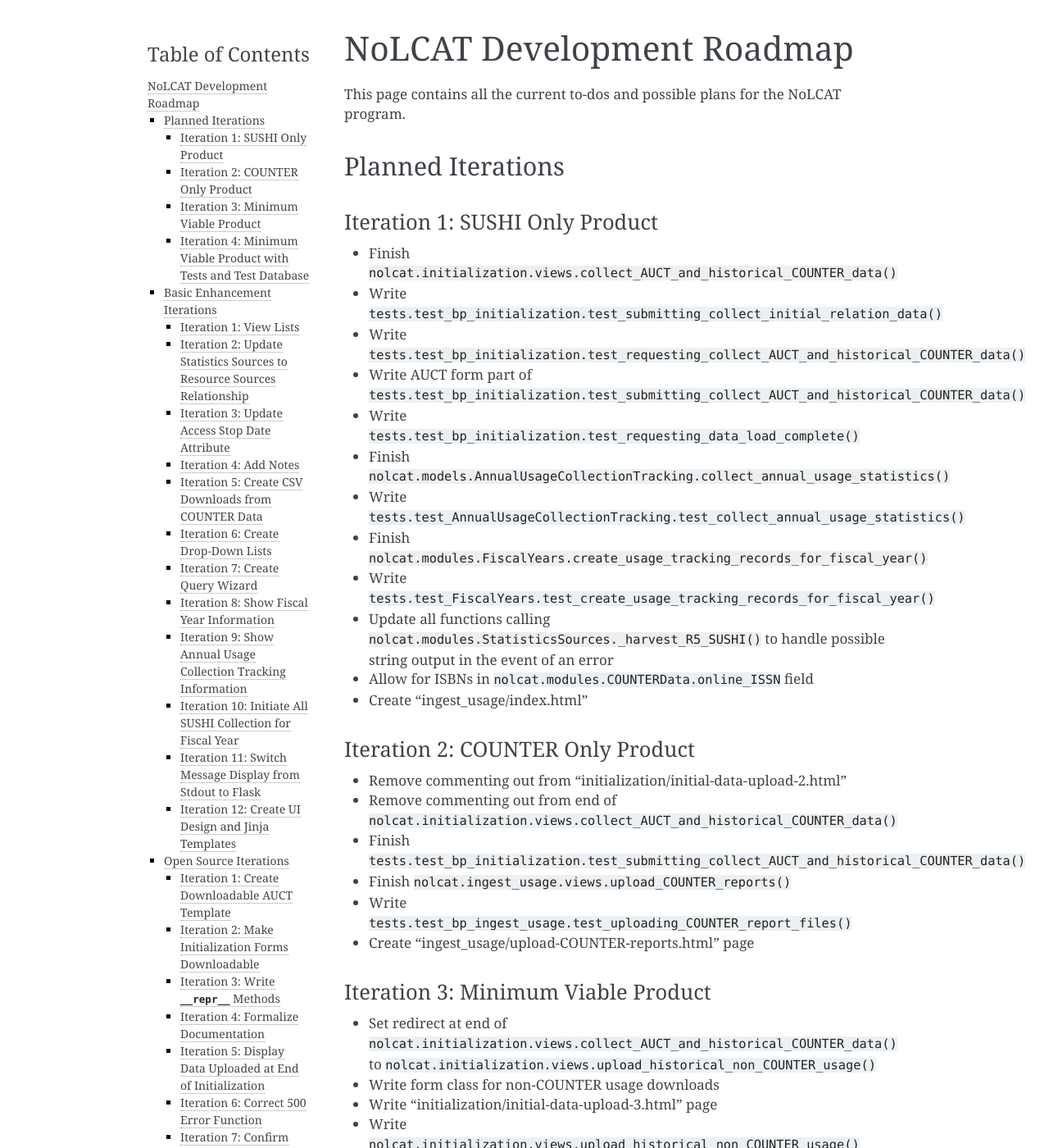
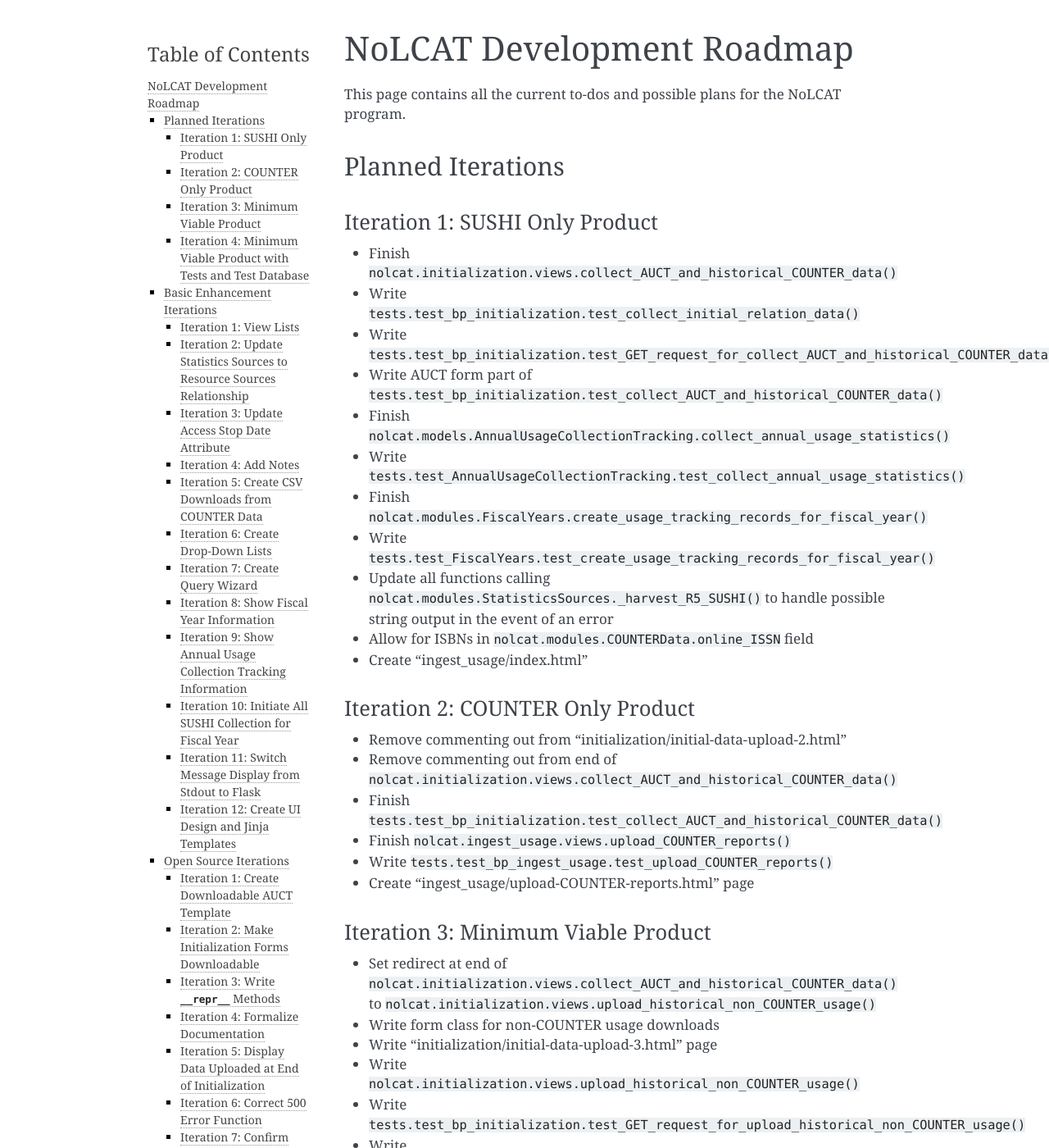
Before and after one commit to ereiskind/nolcat, a Sphinx documentation site: the page built from docs/source/roadmap.rst, in a window 1280 px wide and 1400 px high. Shown: the whole window at 82% size. Built offline with Sphinx 7.4.7, drawn with Linux system fonts in a browser that asks for light colours; some of the changed text lies outside the part shown.

Commit message:
Correct function names and docstrings in tests

```diff
--- a/docs/source/roadmap.rst
+++ b/docs/source/roadmap.rst
@@ -8,10 +8,9 @@ Planned Iterations
 Iteration 1: SUSHI Only Product
 ===============================
 * Finish ``nolcat.initialization.views.collect_AUCT_and_historical_COUNTER_data()``
-* Write ``tests.test_bp_initialization.test_submitting_collect_initial_relation_data()``
-* Write ``tests.test_bp_initialization.test_requesting_collect_AUCT_and_historical_COUNTER_data()``
-* Write AUCT form part of ``tests.test_bp_initialization.test_submitting_collect_AUCT_and_historical_COUNTER_data()``
-* Write ``tests.test_bp_initialization.test_requesting_data_load_complete()``
+* Write ``tests.test_bp_initialization.test_collect_initial_relation_data()``
+* Write ``tests.test_bp_initialization.test_GET_request_for_collect_AUCT_and_historical_COUNTER_data()``
+* Write AUCT form part of ``tests.test_bp_initialization.test_collect_AUCT_and_historical_COUNTER_data()``
 * Finish ``nolcat.models.AnnualUsageCollectionTracking.collect_annual_usage_statistics()``
 * Write ``tests.test_AnnualUsageCollectionTracking.test_collect_annual_usage_statistics()``
 * Finish ``nolcat.modules.FiscalYears.create_usage_tracking_records_for_fiscal_year()``
@@ -24,9 +23,9 @@ Iteration 2: COUNTER Only Product
 =================================
 * Remove commenting out from "initialization/initial-data-upload-2.html"
 * Remove commenting out from end of ``nolcat.initialization.views.collect_AUCT_and_historical_COUNTER_data()``
-* Finish ``tests.test_bp_initialization.test_submitting_collect_AUCT_and_historical_COUNTER_data()``
+* Finish ``tests.test_bp_initialization.test_collect_AUCT_and_historical_COUNTER_data()``
 * Finish ``nolcat.ingest_usage.views.upload_COUNTER_reports()``
-* Write ``tests.test_bp_ingest_usage.test_uploading_COUNTER_report_files()``
+* Write ``tests.test_bp_ingest_usage.test_upload_COUNTER_reports()``
 * Create "ingest_usage/upload-COUNTER-reports.html" page
 
 Iteration 3: Minimum Viable Product
@@ -35,12 +34,12 @@ Iteration 3: Minimum Viable Product
 * Write form class for non-COUNTER usage downloads
 * Write "initialization/initial-data-upload-3.html" page
 * Write ``nolcat.initialization.views.upload_historical_non_COUNTER_usage()``
-* Write ``tests.test_bp_initialization.test_requesting_upload_historical_non_COUNTER_usage()``
-* Write ``tests.test_bp_initialization.test_submitting_upload_historical_non_COUNTER_usage()``
+* Write ``tests.test_bp_initialization.test_GET_request_for_upload_historical_non_COUNTER_usage()``
+* Write ``tests.test_bp_initialization.test_upload_historical_non_COUNTER_usage()``
 * Write ``nolcat.modules.AnnualUsageCollectionTracking.upload_nonstandard_usage_file()``
 * Write ``tests.test_AnnualUsageCollectionTracking.test_upload_nonstandard_usage_file()``
 * Finish ``nolcat.ingest_usage.views.upload_non_COUNTER_reports()`` with ``nolcat.ingest_usage.forms.UsageFileForm.AUCT_option`` as two separate int fields if needed
-* Write ``tests.test_bp_ingest_usage.test_uploading_non_COUNTER_usage_files()``
+* Write ``tests.test_bp_ingest_usage.test_upload_non_COUNTER_reports()``
 * If able to get drop-down working, finish ``tests.test_bp_ingest_usage.test_GET_request_for_upload_non_COUNTER_reports()``
 * Create "ingest_usage/save-non-COUNTER-usage.html" page
 * Adjust form in "view_usage/download-non-COUNTER-usage.html" so all the options can be selected
@@ -77,14 +76,16 @@ Iteration 1: View Lists
 * Confirm variable routes in "annual_stats/index.html" work
 * Finish ``nolcat.view_lists.views.view_lists_homepage()``
 * Create "view_lists/index.html" page
-* Write ``tests.test_bp_view_list.test_GET_request_for_details_page()``
+* Write ``tests.test_bp_view_list.test_GET_request_for_view_lists_homepage()``
+* Write ``tests.test_bp_view_list.test_GET_request_for_view_list_record()``
 * Finish ``nolcat.view_lists.views.view_list_record()``
 * Create "view_lists/view_record.html" page
 * Finish ``nolcat.view_lists.views.edit_list_record()``
 * Create "view_lists/edit_record.html" page
 * Create form classes needed for editing
-* Write ``tests.test_bp_view_list.test_editing_record_details()``
-* Write ``tests.test_bp_view_list.test_adding_a_record()``
+* Write ``tests.test_bp_view_list.test_GET_request_for_edit_list_record_for_existing_record()``
+* Write ``tests.test_bp_view_list.test_GET_request_for_edit_list_record_for_new_record()``
+* Write ``tests.test_bp_view_list.test_edit_list_record()``
 
 Iteration 2: Update Statistics Sources to Resource Sources Relationship
 =======================================================================
@@ -175,7 +176,7 @@ These iterations contain updates necessary for NoLCAT to be used as an open sour
 Iteration 1: Create Downloadable AUCT Template
 ==============================================
 * Finish creation of "initialize_annualUsageCollectionTracking.csv" in ``nolcat.initialization.views.collect_AUCT_and_historical_COUNTER_data()``
-* Update ``tests.test_bp_initialization.test_requesting_collect_AUCT_and_historical_COUNTER_data()``
+* Update ``tests.test_bp_initialization.test_GET_request_for_collect_AUCT_and_historical_COUNTER_data()``
 
 Iteration 2: Make Initialization Forms Downloadable
 ===================================================
@@ -203,7 +204,7 @@ Iteration 4: Formalize Documentation
 Iteration 5: Display Data Uploaded at End of Initialization
 ===========================================================
 * Add display of all data in the database to "initialization/show-loaded-data.html"
-* Update ``tests.test_bp_initialization.test_requesting_data_load_complete()``
+* Write ``tests.test_bp_initialization.test_data_load_complete()``
 
 Iteration 6: Correct 500 Error Function
 =======================================
```
Also changed, not shown: other parts of docs/source/roadmap.rst (+6 -6 lines), 6 other files.
